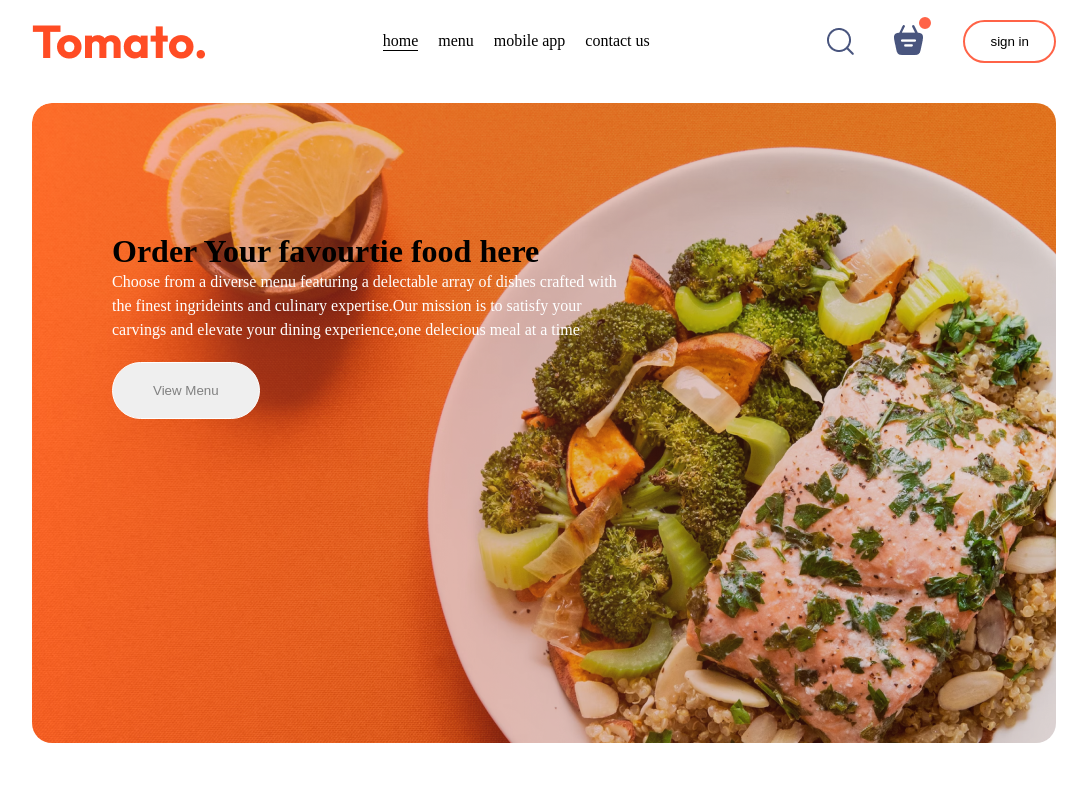
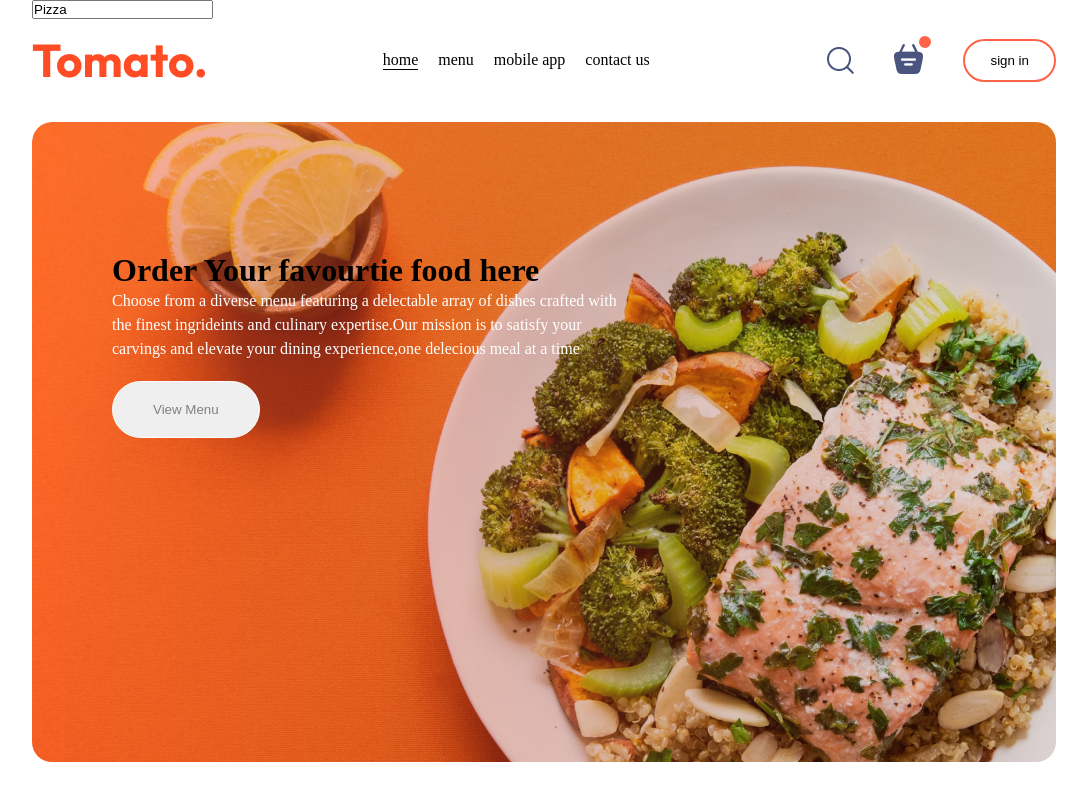
Before and after one commit to Ayush202Patel/tomatoPractice, a React (Vite) app in the folder practice/: page / in a window 1280 px wide. Shown: the whole page, without its empty margins (96-1183 px from the left). Built offline with nearby package versions, Linux system fonts and the light colour scheme.

Commit message:
Added Searchbox

```diff
--- a/practice/src/App.jsx
+++ b/practice/src/App.jsx
@@ -1,10 +1,12 @@
 import React from "react";
 import Navbar from "./components/Navbar/Navbar";
 import Header from "./components/Header/Header";
+import Search from "./components/Search/Search";
 
 const App = () => {
   return (
     <div className="App">
+      <Search />
       <Navbar />
       <Header />
     </div>
--- a/practice/src/components/Search/Search.jsx
+++ b/practice/src/components/Search/Search.jsx
@@ -0,0 +1,25 @@
+import React, { useEffect, useState } from "react";
+
+const Search = () => {
+  const [query, setQuery] = useState("Pizza");
+  useEffect(() => {
+    function demo() {
+      console.log("Demo Function Executed");
+    }
+    demo();
+  }, [query]);
+  return (
+    <div>
+      <input
+        type="text"
+        className="search-box"
+        value={query}
+        onChange={(e) => {
+          setQuery(e.target.value);
+        }}
+      />
+    </div>
+  );
+};
+
+export default Search;
```
